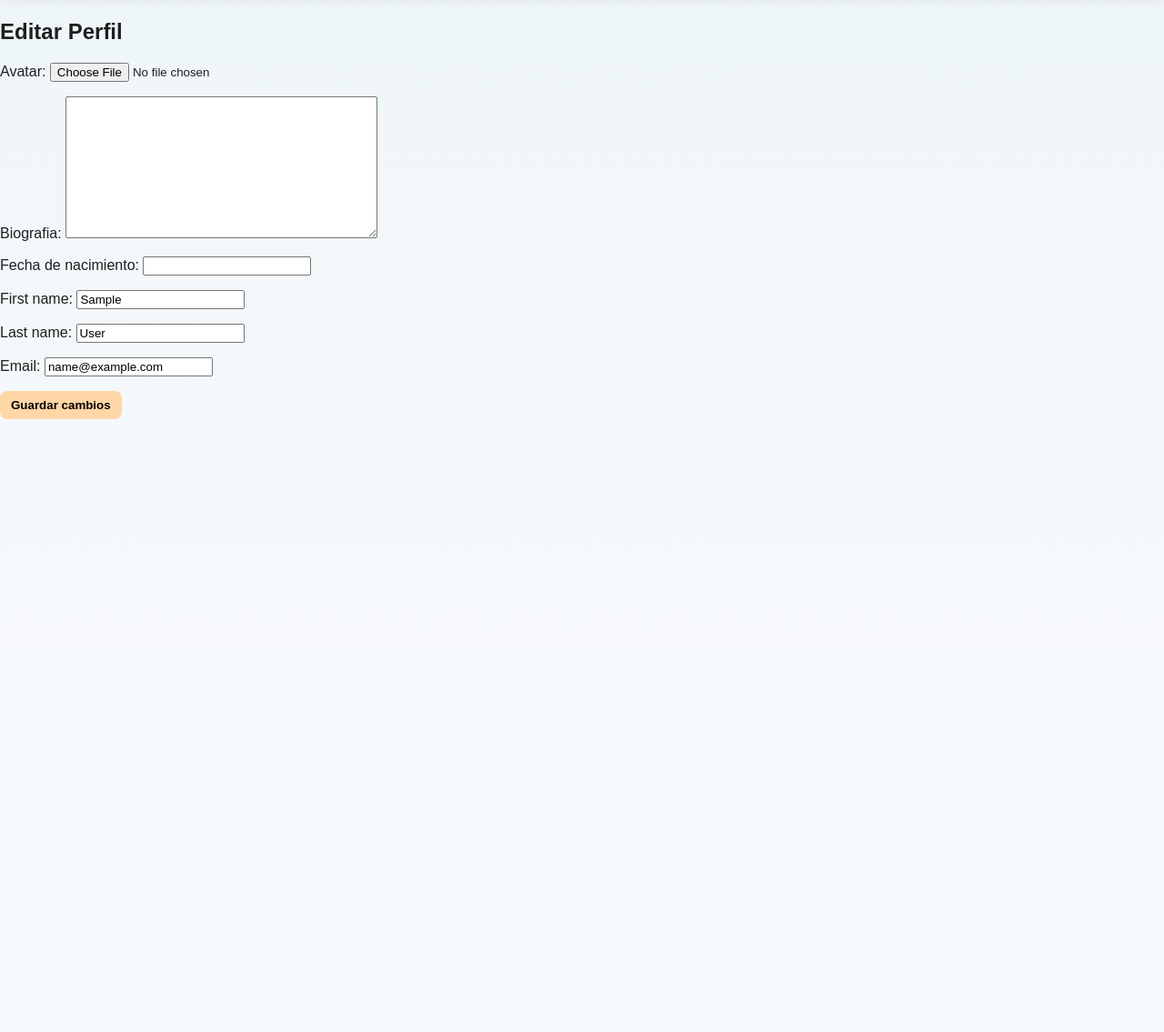
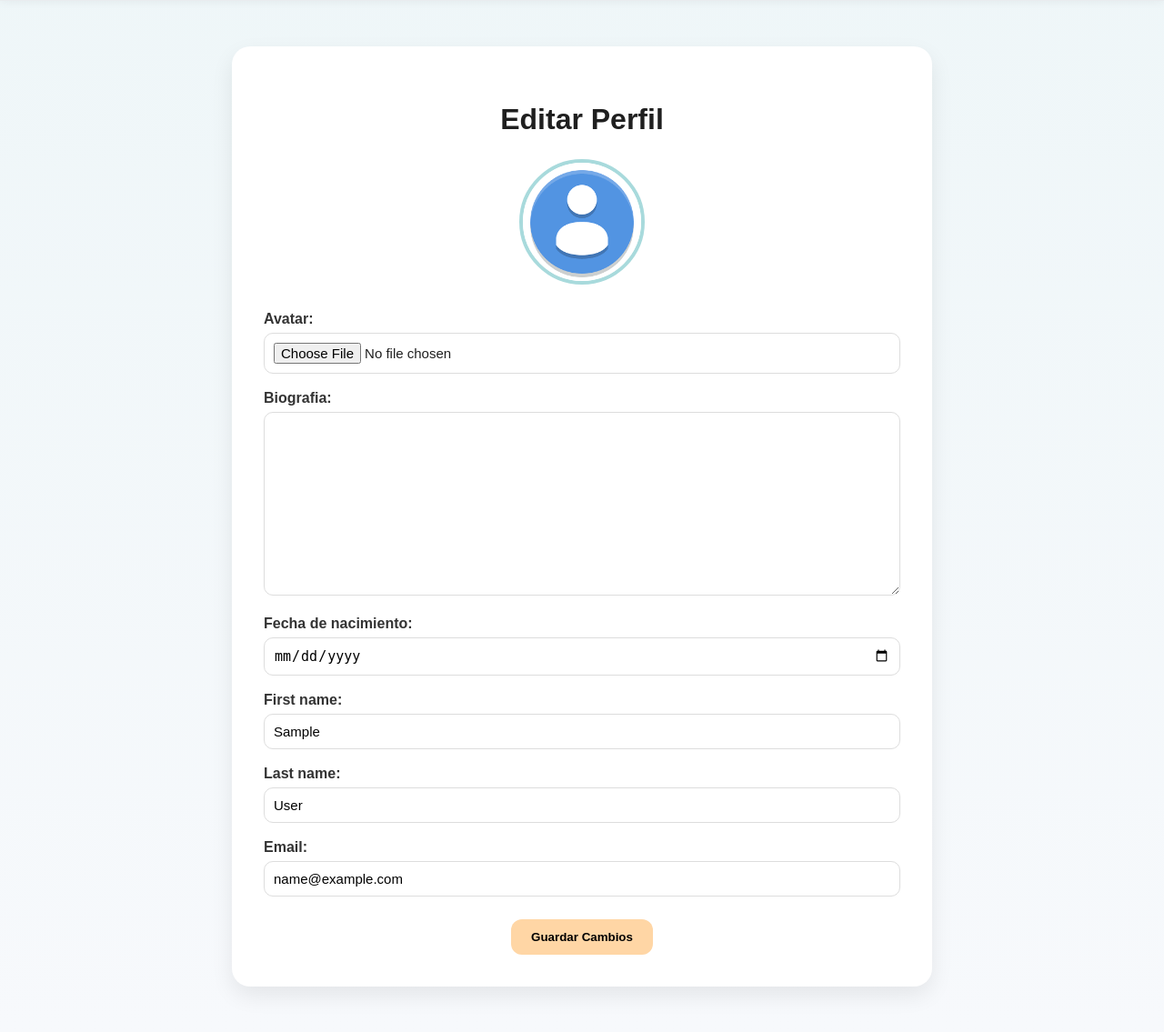
Before and after one commit to GabrielaArrua/TuPrimeraPaginaArrua, a Django app: page /accounts/editar-perfil/ in a window 1280 px wide. Shown: the part 85-1220 px from the top of the page at 91% size. Before the commit the page ends 546 px from the top, so only its background shows below. Run offline with Django 5.2, Linux system fonts and the light colour scheme; the visitor is signed in with stand-in values (Sample User, id 1); data comes from the database, SQL or seed files in the repository.

Commit message:
Versión final lista para entrega

```diff
--- a/accounts/forms.py
+++ b/accounts/forms.py
@@ -2,14 +2,35 @@ from django import forms
 from django.contrib.auth.forms import UserCreationForm
 from django.contrib.auth.models import User
 
-class RegistroForm (UserCreationForm):
-    email = forms.EmailField()
+class RegistroForm(UserCreationForm):
+
+    username = forms.CharField(
+        label="Usuario",
+        widget=forms.TextInput(attrs={'placeholder': 'Nombre de usuario'})
+    )
+
+    email = forms.EmailField(
+        label="Correo electrónico",
+        widget=forms.EmailInput(attrs={'placeholder': 'Correo electrónico'})
+    )
+
+    password1 = forms.CharField(
+        label="Contraseña",
+        widget=forms.PasswordInput(attrs={'placeholder': 'Contraseña'}),
+        help_text=""
+    )
+
+    password2 = forms.CharField(
+        label="Repetir contraseña",
+        widget=forms.PasswordInput(attrs={'placeholder': 'Repetir contraseña'}),
+        help_text=""
+    )
 
     class Meta:
         model = User
         fields = ['username', 'email', 'password1', 'password2']
 
-
+from django import forms
 from .models import Perfil
 
 class EditarPerfilForm(forms.ModelForm):
@@ -20,3 +41,9 @@ class EditarPerfilForm(forms.ModelForm):
     class Meta:
         model = Perfil
         fields = ['avatar', 'biografia', 'fecha_de_nacimiento']
+
+        widgets = {
+            'fecha_de_nacimiento': forms.DateInput(
+                attrs={'type': 'date'}
+            )
+        }
--- a/accounts/templates/accounts/editar_perfil.html
+++ b/accounts/templates/accounts/editar_perfil.html
@@ -1,14 +1,106 @@
 {% extends 'tienda/base.html' %}
+{% load static %}
 
 {% block contenido %}
 
-<h2>Editar Perfil</h2>
+<style>
+.editar-box{
+    max-width:700px;
+    margin:50px auto;
+    background:white;
+    padding:35px;
+    border-radius:20px;
+    box-shadow:0 10px 25px rgba(0,0,0,0.08);
+}
 
-<form method="post" enctype="multipart/form-data">
-    {% csrf_token %}
-    {{ form.as_p }}
+.editar-box h2{
+    text-align:center;
+    margin-bottom:25px;
+    font-size:32px;
+}
 
-    <button type="submit">Guardar cambios</button>
-</form>
+.avatar-previo{
+    text-align:center;
+    margin-bottom:25px;
+}
+
+.avatar-previo img{
+    width:130px;
+    height:130px;
+    object-fit:cover;
+    border-radius:50%;
+    border:4px solid #A8DADC;
+}
+
+form p{
+    margin-bottom:18px;
+}
+
+form label{
+    display:block;
+    margin-bottom:6px;
+    font-weight:600;
+    color:#333;
+}
+
+form input,
+form textarea{
+    width:100%;
+    padding:10px;
+    border:1px solid #ddd;
+    border-radius:10px;
+    font-size:15px;
+    box-sizing:border-box;
+}
+
+form textarea{
+    min-height:100px;
+    resize:vertical;
+}
+
+.btn-guardar{
+    background:#FFD6A5;
+    border:none;
+    padding:12px 22px;
+    border-radius:12px;
+    font-weight:600;
+    cursor:pointer;
+    transition:0.2s;
+}
+
+.btn-guardar:hover{
+    background:#ffc98a;
+}
+
+.botones{
+    margin-top:25px;
+    text-align:center;
+}
+</style>
+
+<div class="editar-box">
+
+    <h2>Editar Perfil</h2>
+
+    <div class="avatar-previo">
+        {% if user.perfil.avatar %}
+            <img src="{{ user.perfil.avatar.url }}">
+        {% else %}
+            <img src="{% static 'tienda/img/avatar.png' %}">
+        {% endif %}
+    </div>
+
+    <form method="post" enctype="multipart/form-data">
+        {% csrf_token %}
+        {{ form.as_p }}
+
+        <div class="botones">
+            <button type="submit" class="btn-guardar">
+                Guardar Cambios
+            </button>
+        </div>
+    </form>
+
+</div>
 
 {% endblock %}
```
